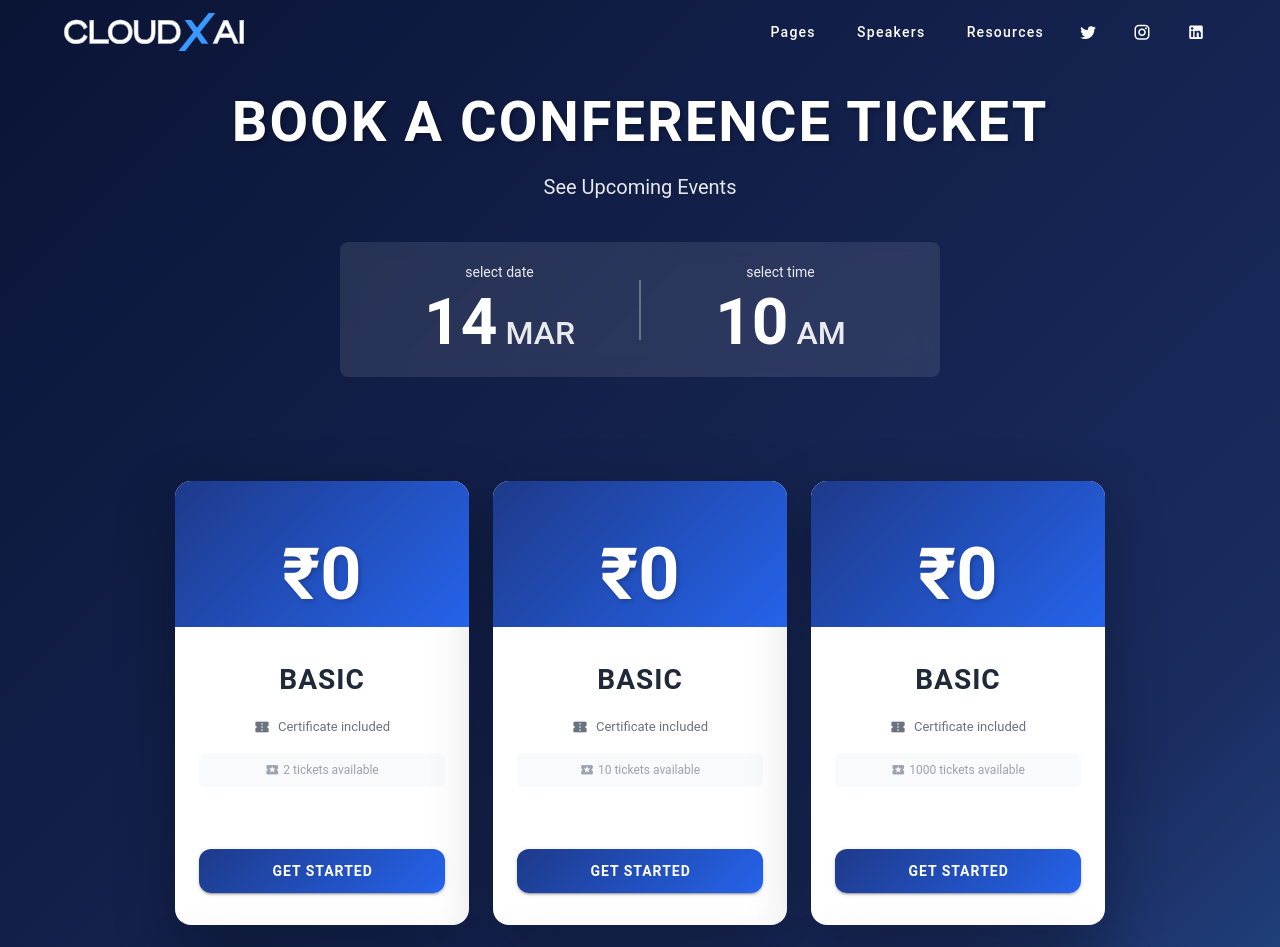
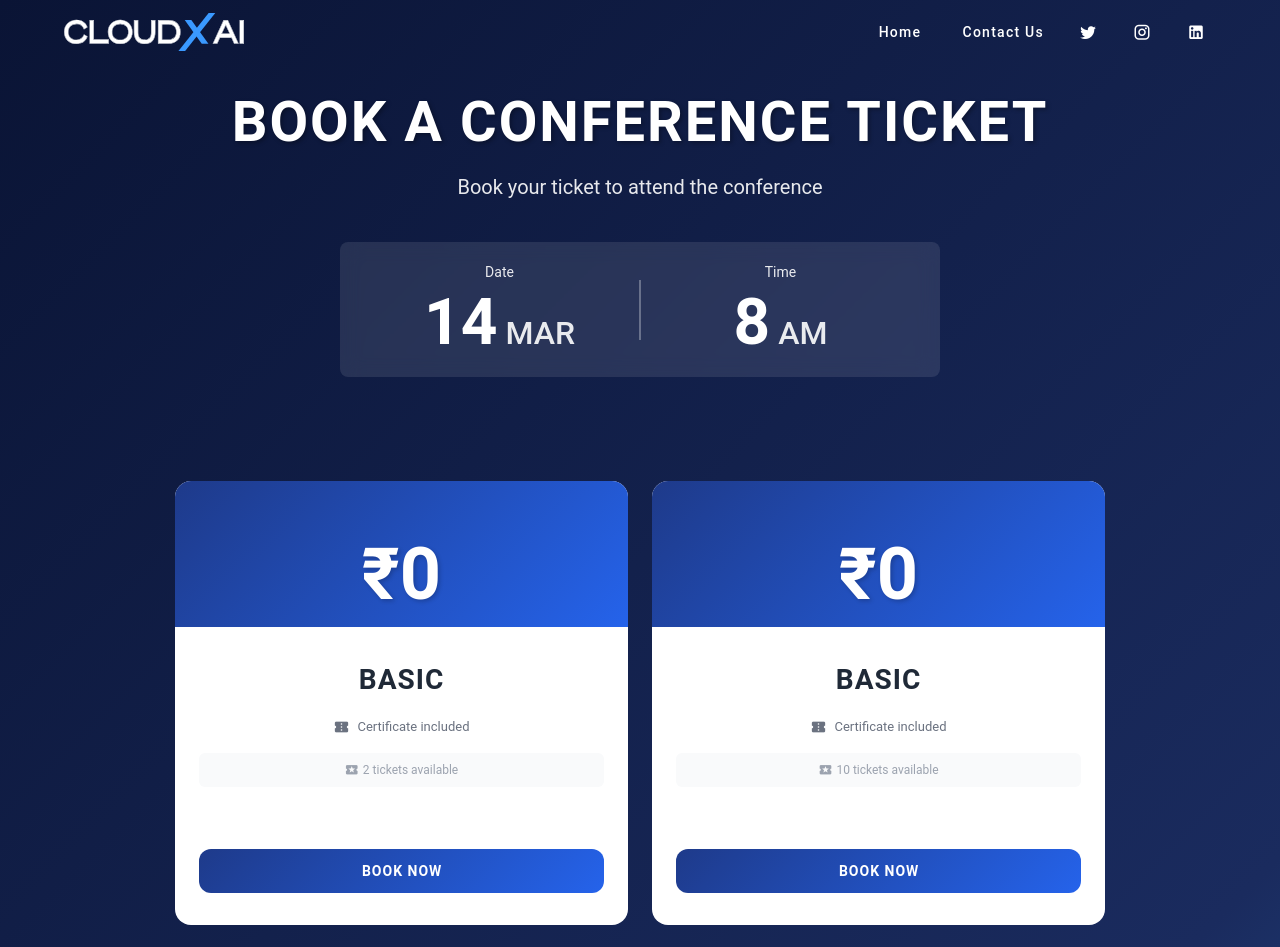
Before and after one commit to kunalworldwide/cloudxai-fest-spark, a Nuxt app: page /register in a window 1280 px wide. Shown: the top 947 px of the page. Built offline with nearby package versions, Linux system fonts and the light colour scheme.

Commit message:
Refactor AppToolbar and NavBarContent components: improve layout and styling for better responsiveness, update button labels for clarity, and enhance SEO metadata in index and register pages for improved search visibility.

```diff
--- a/app/components/home/NavBarContent.vue
+++ b/app/components/home/NavBarContent.vue
@@ -8,9 +8,9 @@
             variant="text"
             color="white"
             class="text-none nav-btn"
-
+            to="/"
           >
-            Pages
+            Home
           </v-btn>
 
           <v-btn
@@ -20,17 +20,7 @@
             class="text-none nav-btn"
 
           >
-            Speakers
-          </v-btn>
-
-          <v-btn
-            v-bind="props"
-            variant="text"
-            color="white"
-            class="text-none nav-btn"
-
-          >
-            Resources
+            Contact Us
           </v-btn>
 
 
--- a/app/pages/index.vue
+++ b/app/pages/index.vue
@@ -82,6 +82,21 @@
 definePageMeta({
   layout: "default",
 });
+
+// SEO
+useHead({
+  title: "CloudxAI Conference 2026 Bengaluru",
+  meta: [
+    { name: "description", content: "CloudxAI Conference 2026 Bengaluru" },
+    { name: "keywords", content: "conference, event, cloudxai, bengaluru" },
+    { name: "author", content: "TechFerment" },
+    { name: "robots", content: "index, follow" },
+    { name: "googlebot", content: "index, follow" },
+    { name: "bingbot", content: "index, follow" },
+    { name: "yandexbot", content: "index, follow" },
+    { name: "sitemap", content: "https://techmilap.com/sitemap.xml" },
+  ],
+});
 </script>
 
 <style scoped lang="scss"></style>
--- a/app/pages/register.vue
+++ b/app/pages/register.vue
@@ -1,19 +1,18 @@
 <template>
-
   <div class="register-container">
-    <HomeNavBar  />
+    <HomeNavBar />
     <v-container fluid class="ticket-booking-section">
       <!-- Header Section -->
       <v-row class="justify-center text-center mb-10">
         <v-col cols="12" md="10" lg="8">
           <div class="booking-header">
             <h1 class="main-title">BOOK A CONFERENCE TICKET</h1>
-            <p class="subtitle">See Upcoming Events</p>
+            <p class="subtitle">Book your ticket to attend the conference</p>
 
             <!-- Date and Time Selection -->
             <div class="date-time-selector">
               <div class="selector-item">
-                <p class="selector-label">select date</p>
+                <p class="selector-label">Date</p>
                 <div class="selector-value">
                   <span class="value-number">14</span>
                   <span class="value-text">MAR</span>
@@ -23,9 +22,9 @@
               <div class="selector-divider"></div>
 
               <div class="selector-item">
-                <p class="selector-label">select time</p>
+                <p class="selector-label">Time</p>
                 <div class="selector-value">
-                  <span class="value-number">10</span>
+                  <span class="value-number">8</span>
                   <span class="value-text">AM</span>
                 </div>
               </div>
@@ -36,12 +35,12 @@
 
       <!-- Ticket Cards -->
       <v-row class="justify-center">
-        <v-col cols="12" md="10" lg="9" xl="8">
+        <v-col cols="12" md="12" lg="9" xl="8">
           <v-row class="justify-center">
             <v-col
               cols="12"
               sm="6"
-              md="4"
+              md="6"
               v-for="ticket in featuredTickets"
               :key="ticket._id"
             >
@@ -54,24 +53,33 @@
                 <!-- Card Content -->
                 <div class="ticket-card-body-container">
                   <div class="ticket-card-body">
-                  <h3 class="ticket-tier" v-if="ticket.tier">{{ ticket.tier.toUpperCase() }}</h3>
+                    <h3 class="ticket-tier" v-if="ticket.tier">
+                      {{ ticket.tier.toUpperCase() }}
+                    </h3>
 
-                  <p class="ticket-description" v-if="ticket.description">{{ ticket.description }}</p>
+                    <p class="ticket-description" v-if="ticket.description">
+                      {{ ticket.description }}
+                    </p>
 
                     <!-- Perks List -->
-                  <div class="ticket-perks" v-if="ticket.perks && ticket.perks.length > 0">
+                    <div
+                      class="ticket-perks"
+                      v-if="ticket.perks && ticket.perks.length > 0"
+                    >
                       <div
                         class="perk-item"
                         v-for="(perk, idx) in ticket.perks"
                         :key="idx"
                       >
-                      <v-icon size="16" color="primary">mdi-check-circle</v-icon>
+                        <v-icon size="16" color="primary"
+                          >mdi-check-circle</v-icon
+                        >
                         <span>{{ perk }}</span>
                       </div>
                     </div>
 
                     <!-- Additional Features -->
-                  <div class="ticket-features" >
+                    <div class="ticket-features">
                       <div class="feature-item">
                         <v-icon size="16">mdi-ticket-confirmation</v-icon>
                         <span>Certificate included</span>
@@ -91,17 +99,17 @@
                       <v-icon size="14" class="mr-1">mdi-ticket</v-icon>
                       <span>{{ ticket.quantity }} tickets available</span>
                     </div>
-
-
                   </div>
                   <!-- CTA Button -->
                   <v-btn
                     class="ticket-cta-btn"
                     size="large"
                     block
+                    variant="flat"
                     :class="`tier-${ticket.tier}-btn`"
+                    @click="bookTicket(ticket._id)"
                   >
-                    GET STARTED
+                    Book Now
                   </v-btn>
                 </div>
               </div>
@@ -114,13 +122,33 @@
 </template>
 
 <script setup>
-import tickets from '@/assets/data/tickets.json';
+import tickets from "@/assets/data/tickets.json";
 
 const ticketsData = ref(tickets);
 
 // Show all tickets sorted by price
 const featuredTickets = computed(() => {
   return ticketsData.value.sort((a, b) => a.price - b.price);
+});
+
+const bookTicket = (ticketId) => {
+  let url = `https://techmilap.com/forms/attendee?ticketTemplateId=${ticketId}`;
+  window.open(url, "_blank");
+};
+
+// SEO
+useHead({
+  title: "Book a Conference Ticket",
+  meta: [
+    { name: "description", content: "Book your ticket to attend the conference" },
+    { name: "keywords", content: "conference, ticket, booking, event" },
+    { name: "author", content: "TechMilap" },
+    { name: "robots", content: "index, follow" },
+    { name: "googlebot", content: "index, follow" },
+    { name: "bingbot", content: "index, follow" },
+    { name: "yandexbot", content: "index, follow" },
+    { name: "sitemap", content: "https://techmilap.com/sitemap.xml" },
+  ],
 });
 </script>
 
@@ -129,7 +157,7 @@ const featuredTickets = computed(() => {
   // background-image: url('@/assets/images/home.jpg');
   // background-size: contain;
   // background-repeat: no-repeat;
-  background: linear-gradient(135deg, #0a1435 0%, #1a2b5e 50%, #3A99Ff 100%);
+  background: linear-gradient(135deg, #0a1435 0%, #1a2b5e 50%, #3a99ff 100%);
   // background: linear-gradient(135deg, #0a1435 0%, #1a2b5e 50%, #3A99Ff 100%);
   min-height: 100vh;
   padding-top: 0px;
@@ -214,7 +242,7 @@ const featuredTickets = computed(() => {
 
     .selector-label {
       font-size: 0.875rem;
-      text-transform: lowercase;
+      // text-transform: lowercase;
       opacity: 0.9;
       margin-bottom: 8px;
     }
@@ -250,7 +278,7 @@ const featuredTickets = computed(() => {
   border-radius: 16px;
   overflow: hidden;
   background: white;
-  box-shadow: 0 20px 60px rgba(0, 0, 0, 0.3);
+  // box-shadow: 0 20px 60px rgba(0, 0, 0, 0.3);
   transition: transform 0.3s ease, box-shadow 0.3s ease;
   height: 100%;
   display: flex;
@@ -296,7 +324,6 @@ const featuredTickets = computed(() => {
   padding: 32px 24px;
 }
 .ticket-card-body {
-
   flex: 1;
   display: flex;
   flex-direction: column;
@@ -304,7 +331,7 @@ const featuredTickets = computed(() => {
   .ticket-tier {
     font-size: 1.75rem;
     font-weight: 700;
-    color: #1F2937;
+    color: #1f2937;
     text-align: center;
     margin-bottom: 16px;
     letter-spacing: 1px;
@@ -312,7 +339,7 @@ const featuredTickets = computed(() => {
 
   .ticket-description {
     font-size: 0.875rem;
-    color: #6B7280;
+    color: #6b7280;
     margin-bottom: 20px;
     line-height: 1.6;
     text-align: center;
@@ -351,7 +378,7 @@ const featuredTickets = computed(() => {
       justify-content: center;
       gap: 8px;
       font-size: 0.8125rem;
-      color: #6B7280;
+      color: #6b7280;
     }
   }
 
@@ -360,18 +387,16 @@ const featuredTickets = computed(() => {
     align-items: center;
     justify-content: center;
     font-size: 0.75rem;
-    color: #9CA3AF;
+    color: #9ca3af;
     margin-bottom: 20px;
     padding: 8px;
-    background: #F9FAFB;
+    background: #f9fafb;
     border-radius: 6px;
   }
-
-
 }
 .ticket-cta-btn {
   // margin-top: auto;
-    max-height:44px;
+  max-height: 44px;
   font-weight: 600;
   letter-spacing: 1px;
   border-radius: 12px;
@@ -384,12 +409,22 @@ const featuredTickets = computed(() => {
   }
 
   &.tier-silver-btn {
-      background: linear-gradient(135deg, #1e40af 0%, #3b82f6 50%, #60a5fa 100%) !important;
+    background: linear-gradient(
+      135deg,
+      #1e40af 0%,
+      #3b82f6 50%,
+      #60a5fa 100%
+    ) !important;
     color: white;
   }
 
   &.tier-gold-btn {
-      background: linear-gradient(135deg, #2563eb 0%, #3b82f6 50%, #60a5fa 100%) !important;
+    background: linear-gradient(
+      135deg,
+      #2563eb 0%,
+      #3b82f6 50%,
+      #60a5fa 100%
+    ) !important;
     color: white;
   }
 }
@@ -430,8 +465,6 @@ const featuredTickets = computed(() => {
     padding: 24px 20px;
   }
   .ticket-card-body {
-
-
     .ticket-description {
       min-height: auto;
     }
```
Also changed, not shown: app/components/core/AppToolbar.vue (+58 -28 lines), firebase.json (added), 1 other file (tests, documents, lock files or other folders). Lines whose indentation alone changed are shown as unchanged.
